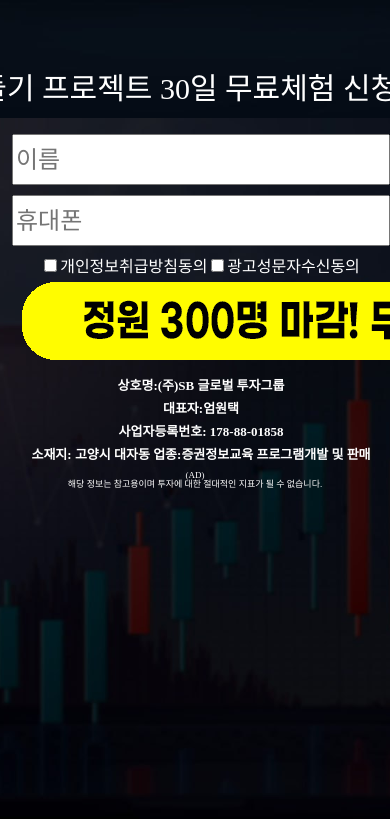
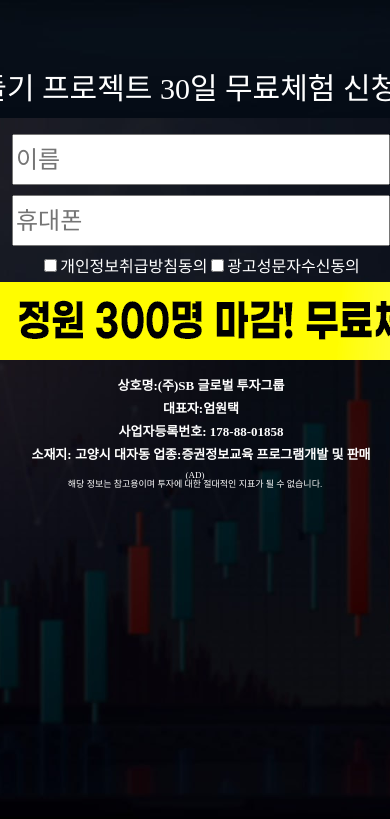
Before and after one commit to euntti/newstest, a React (Create React App) app: page / in a window 390 px wide. Shown: the part 726-1545 px from the top of the page. Built offline with nearby package versions, Linux system fonts and the light colour scheme; no server answers.

Commit message:
버튼변경

```diff
--- a/src/App.css
+++ b/src/App.css
@@ -282,7 +282,7 @@ table {
   .App .btnArea button {
     display: flex;
     height: 45px;
-    width: 370px;
+    width: 500px;
     /* height: 50px; */
     cursor: pointer;
   }
```
